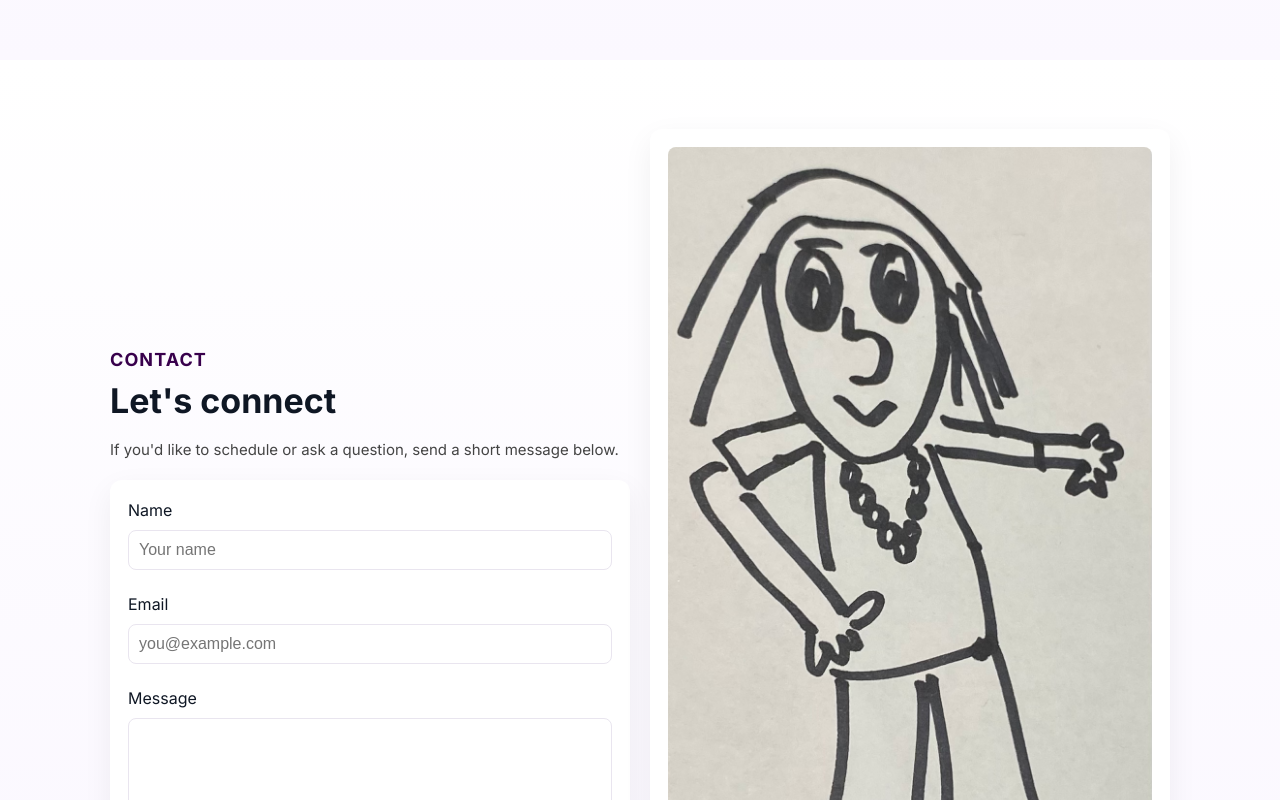
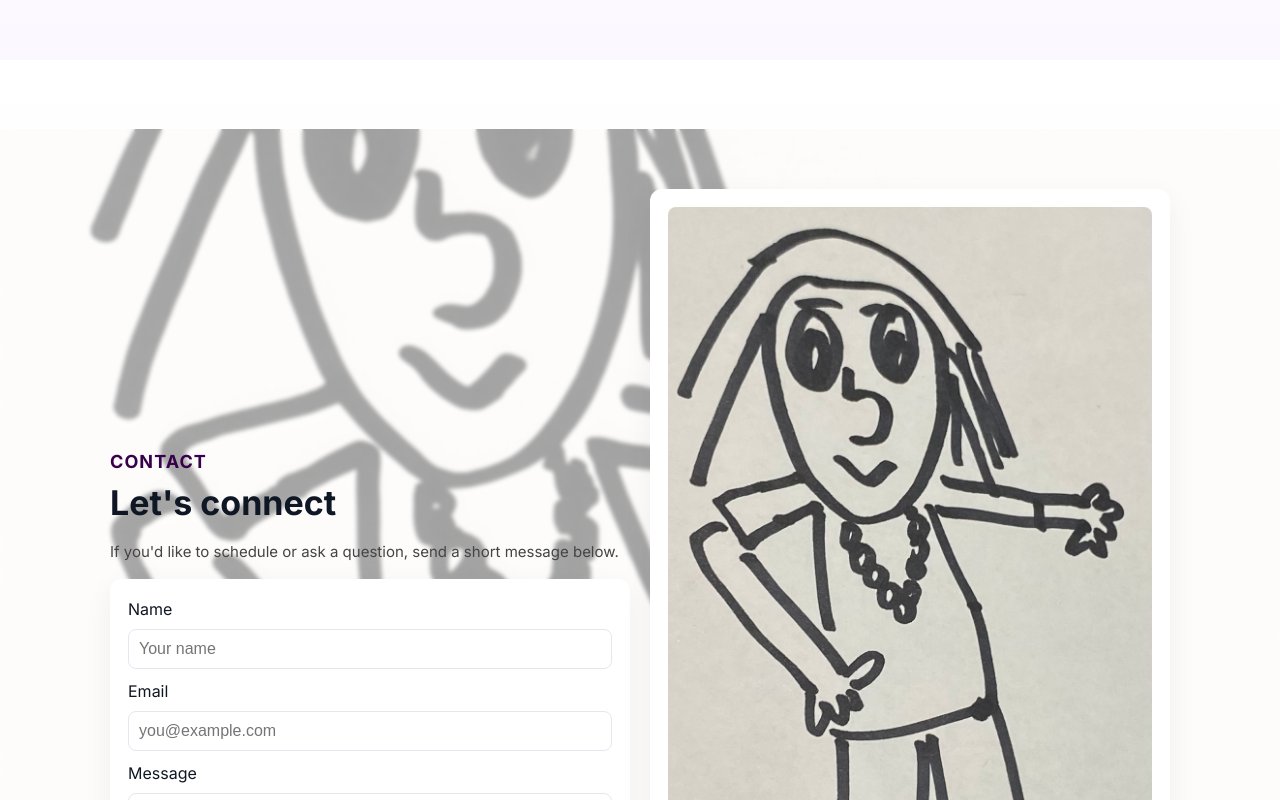
Before and after one commit to zabroski/play, a React (Create React App) app: page / in a window 1280 px wide. Shown: the part 2340-3140 px from the top of the page. Built offline with nearby package versions, Linux system fonts and the light colour scheme; no server answers.

Commit message:
added bg into conact

```diff
--- a/src/components/Contact/Contact.css
+++ b/src/components/Contact/Contact.css
@@ -28,3 +28,33 @@
   text-decoration: underline;
   color: #6a5acd; /* your purple accent */
 }
+
+
+
+
+/* Full background section */
+.contact-section {
+  position: relative;
+  width: 100%;
+  padding: 60px 0;
+  background-image: url("../../assets/contact-bg.png");
+  background-size: cover;
+  background-position: center;
+  background-repeat: no-repeat;
+}
+
+/* Soft readability overlay */
+.contact-overlay {
+  position: absolute;
+  inset: 0;
+  background: rgba(255, 255, 255, 0.55); /* adjust stronger/softer */
+  -webkit-backdrop-filter: blur(2px); /* Safari support */
+  backdrop-filter: blur(2px); /* light blur */
+  z-index: 1;
+}
+
+/* Content should sit above overlay */
+.contact-content {
+  position: relative;
+  z-index: 2;
+}
--- a/src/components/Contact/Contact.jsx
+++ b/src/components/Contact/Contact.jsx
@@ -1,3 +1,170 @@
+// import React, { useRef, useState } from "react";
+// import "./Contact.css";
+// import Drawing from "../../assets/drawing.png";
+// import emailjs from "@emailjs/browser";
+
+// const SERVICE_ID = process.env.REACT_APP_EMAILJS_SERVICE_ID || "service_do2f6hi";
+// const TEMPLATE_ID = process.env.REACT_APP_EMAILJS_TEMPLATE_ID || "template_nmkj4mq";
+// const PUBLIC_KEY = process.env.REACT_APP_EMAILJS_PUBLIC_KEY || "WK_3SacTDGCKivJ8I";
+
+// export default function Contact() {
+//   const formRef = useRef(null);
+//   const [isSent, setIsSent] = useState(false);
+//   const [error, setError] = useState("");
+//   const [isSending, setIsSending] = useState(false);
+
+//   const handleSubmit = (e) => {
+//     e.preventDefault();
+//     setError("");
+//     setIsSent(false);
+
+//     if (!formRef.current) return;
+
+//     setIsSending(true);
+
+//     emailjs
+//       .sendForm(SERVICE_ID, TEMPLATE_ID, formRef.current, PUBLIC_KEY)
+//       .then(
+//         () => {
+//           setIsSent(true);
+//           setIsSending(false);
+//           formRef.current.reset();
+//         },
+//         () => {
+//           setError("Failed to send message. Please try again later.");
+//           setIsSending(false);
+//         }
+//       );
+//   };
+
+//   const handleReset = () => {
+//     if (formRef.current) formRef.current.reset();
+//     setIsSent(false);
+//     setError("");
+//     setIsSending(false);
+//   };
+
+//   return (
+//     <div className="container contact">
+//       <div className="row">
+//         <div>
+//           <div className="heading">Contact</div>
+//           <h2 className="section-title">Let's connect</h2>
+//           <p className="text-muted">
+//             If you'd like to schedule or ask a question, send a short message below.
+//           </p>
+
+//           <form
+//             ref={formRef}
+//             className="contact-form card"
+//             onSubmit={handleSubmit}
+//             aria-label="Contact form"
+//           >
+//             {/* Name */}
+//             <div className="form-row">
+//               <label htmlFor="name">Name</label>
+//               <input
+//                 id="name"
+//                 name="from_name"
+//                 type="text"
+//                 required
+//                 placeholder="Your name"
+//                 autoComplete="name"
+//               />
+//             </div>
+
+//             {/* Email */}
+//             <div className="form-row">
+//               <label htmlFor="email">Email</label>
+//               <input
+//                 id="email"
+//                 name="from_email"
+//                 type="email"
+//                 required
+//                 placeholder="you@example.com"
+//                 autoComplete="email"
+//               />
+//             </div>
+
+//             {/* Message */}
+//             <div className="form-row">
+//               <label htmlFor="message">Message</label>
+//               <textarea
+//                 id="message"
+//                 name="message"
+//                 required
+//                 placeholder=""
+//               />
+//             </div>
+
+//             <div style={{ marginTop: 12, display: "flex", gap: 12 }}>
+//               <button className="btn" type="submit" disabled={isSending}>
+//                 {isSending ? "Sending…" : "Send message"}
+//               </button>
+
+//               {/* <button type="button" className="btn-ghost" onClick={handleReset}>
+//                 Reset
+//               </button> */}
+//             </div>
+
+//             <div aria-live="polite" style={{ marginTop: 12 }}>
+//               {isSent && (
+//                 <div className="success">✅ Thanks — your message has been sent.</div>
+//               )}
+//               {error && <div className="error">❌ {error}</div>}
+//             </div>
+
+//             <p className="text-muted" style={{ marginTop: 10 }}>
+//               Or email directly:{" "}
+//               <a href="mailto:summersheridanzabreLCSW@gmail.com">
+//                 summersheridanzabreLCSW@gmail.com
+//               </a>
+//             </p>
+//           </form>
+//         </div>
+
+//         <aside>
+//           <div className="card">
+//             <img src={Drawing} alt="Therapeutic drawing" />
+//             <div style={{ marginTop: 12 }}>
+//               <div className="heading">Office</div>
+
+//               {/* ⭐️ CLICKABLE ADDRESS ⭐️ */}
+//               <a
+//                 href="https://www.google.com/maps?q=215+West+88th+Street+Suite+1C,+New+York,+NY+10024"
+//                 target="_blank"
+//                 rel="noopener noreferrer"
+//                 className="address-link"
+//               >
+//                 <div style={{ fontWeight: 600 }}>215 West 88th Street Suite 1C</div>
+//                 <div className="text-muted">New York, NY 10024</div>
+//               </a>
+
+//               <div style={{ marginTop: 10 }}>
+//                 <div className="heading">Hours</div>
+//                 <div className="text-muted">By appointment only</div>
+//               </div>
+
+//               <div style={{ marginTop: 10 }}>
+//                 <a
+//                   href="mailto:summersheridanzabreLCSW@gmail.com"
+//                   className="text-muted"
+//                 >
+//                   summersheridanzabreLCSW@gmail.com
+//                 </a>
+//               </div>
+//             </div>
+//           </div>
+//         </aside>
+//       </div>
+//     </div>
+//   );
+// }
+
+
+
+
+
 import React, { useRef, useState } from "react";
 import "./Contact.css";
 import Drawing from "../../assets/drawing.png";
@@ -37,15 +204,11 @@ export default function Contact() {
       );
   };
 
-  const handleReset = () => {
-    if (formRef.current) formRef.current.reset();
-    setIsSent(false);
-    setError("");
-    setIsSending(false);
-  };
+  return (
+    <section className="contact-section">
+      <div className="contact-overlay"></div>
 
-  return (
-    <div className="container contact">
+      <div className="container contact-content">
         <div className="row">
           <div>
             <div className="heading">Contact</div>
@@ -101,10 +264,6 @@ export default function Contact() {
                 <button className="btn" type="submit" disabled={isSending}>
                   {isSending ? "Sending…" : "Send message"}
                 </button>
-
-              {/* <button type="button" className="btn-ghost" onClick={handleReset}>
-                Reset
-              </button> */}
               </div>
 
               <div aria-live="polite" style={{ marginTop: 12 }}>
@@ -129,7 +288,6 @@ export default function Contact() {
               <div style={{ marginTop: 12 }}>
                 <div className="heading">Office</div>
 
-              {/* ⭐️ CLICKABLE ADDRESS ⭐️ */}
                 <a
                   href="https://www.google.com/maps?q=215+West+88th+Street+Suite+1C,+New+York,+NY+10024"
                   target="_blank"
@@ -158,5 +316,6 @@ export default function Contact() {
           </aside>
         </div>
       </div>
+    </section>
   );
 }
```
Also changed, not shown: src/assets/contact-bg.png (added). Lines whose indentation alone changed are shown as unchanged.
